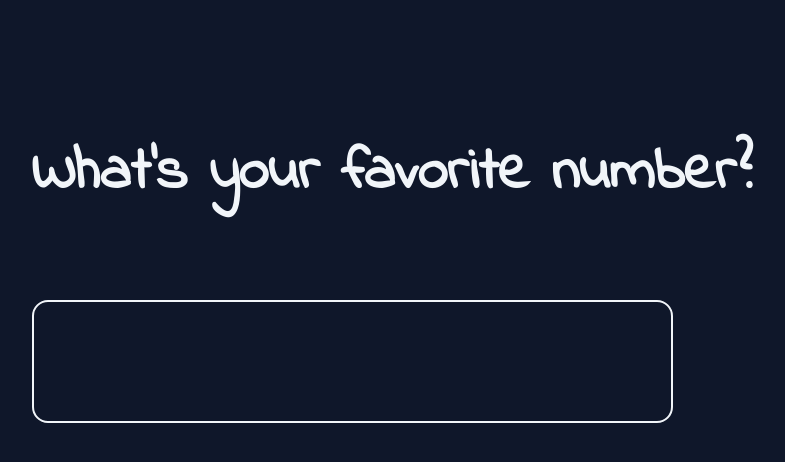
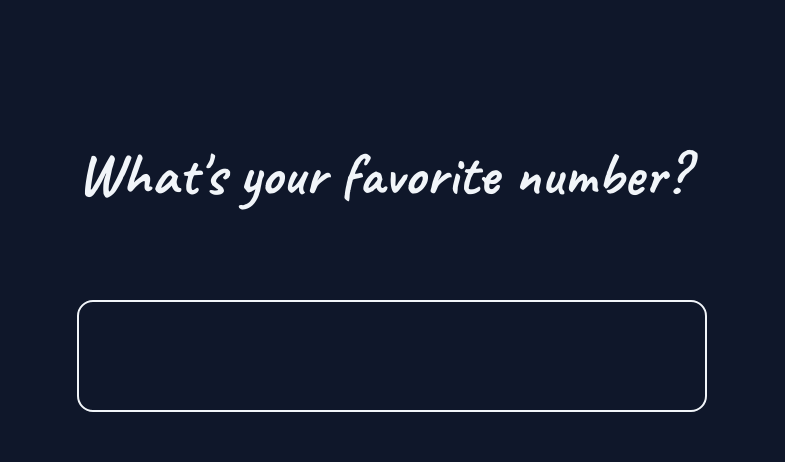
Before and after one commit to mythosmystery/faves, a SvelteKit app: page / in a window 1280 px wide. Shown: the top 462 px of the page, without its empty margins (248-1033 px from the left). Built offline with nearby package versions, Linux system fonts and the light colour scheme.

Commit message:
font changes

```diff
--- a/src/app.css
+++ b/src/app.css
@@ -1,4 +1,4 @@
-@import url('https://fonts.googleapis.com/css2?family=Indie+Flower&display=swap');
+@import url('https://fonts.googleapis.com/css2?family=Caveat:wght@400;500;600;700&display=swap');
 
 @tailwind base;
 @tailwind components;
@@ -13,5 +13,5 @@
 }
 
 :root {
-	font-family: 'Indie Flower', cursive;
+	font-family: 'Caveat', cursive;
 }
--- a/src/routes/+page.server.ts
+++ b/src/routes/+page.server.ts
@@ -16,8 +16,8 @@ export const actions = {
 		try {
 			await db.insert(numbers).values(values).execute()
 			return { success: true, body: values }
-		} catch (e) {
-			return { success: false, error: JSON.stringify(e) }
+		} catch (e: any) {
+			return { success: false, error: e.message as string }
 		}
 	}
 } satisfies Actions
--- a/src/routes/+page.svelte
+++ b/src/routes/+page.svelte
@@ -3,6 +3,8 @@
 	import type { ActionData } from './$types'
 
 	export let form: ActionData
+
+	$: outOfRange = form?.error?.toLowerCase().includes('out of range')
 </script>
 
 <div class="flex flex-col">
@@ -12,10 +14,14 @@
 			type="number"
 			name="number"
 			autofocus
-			class="text-6xl font-bold p-4 rounded-2xl bg-inherit focus:outline-none border-2 border-slate-100 text-slate-100 mt-24"
+			class="text-6xl p-4 rounded-2xl bg-inherit focus:outline-none border-2 border-slate-100 text-slate-100 mt-24"
 		/>
 	</form>
 	{#if form && !form?.success}
-		<p class="text-2xl text-red-500 mt-4">{form?.error}</p>
+		{#if outOfRange}
+			<p class="text-3xl font-semibold text-red-300 mt-4">That number is wau too big!</p>
+		{:else}
+			<p class="text-2xl font-semibold text-red-300 mt-4">Sorry! An error occurred</p>
+		{/if}
 	{/if}
 </div>
```
